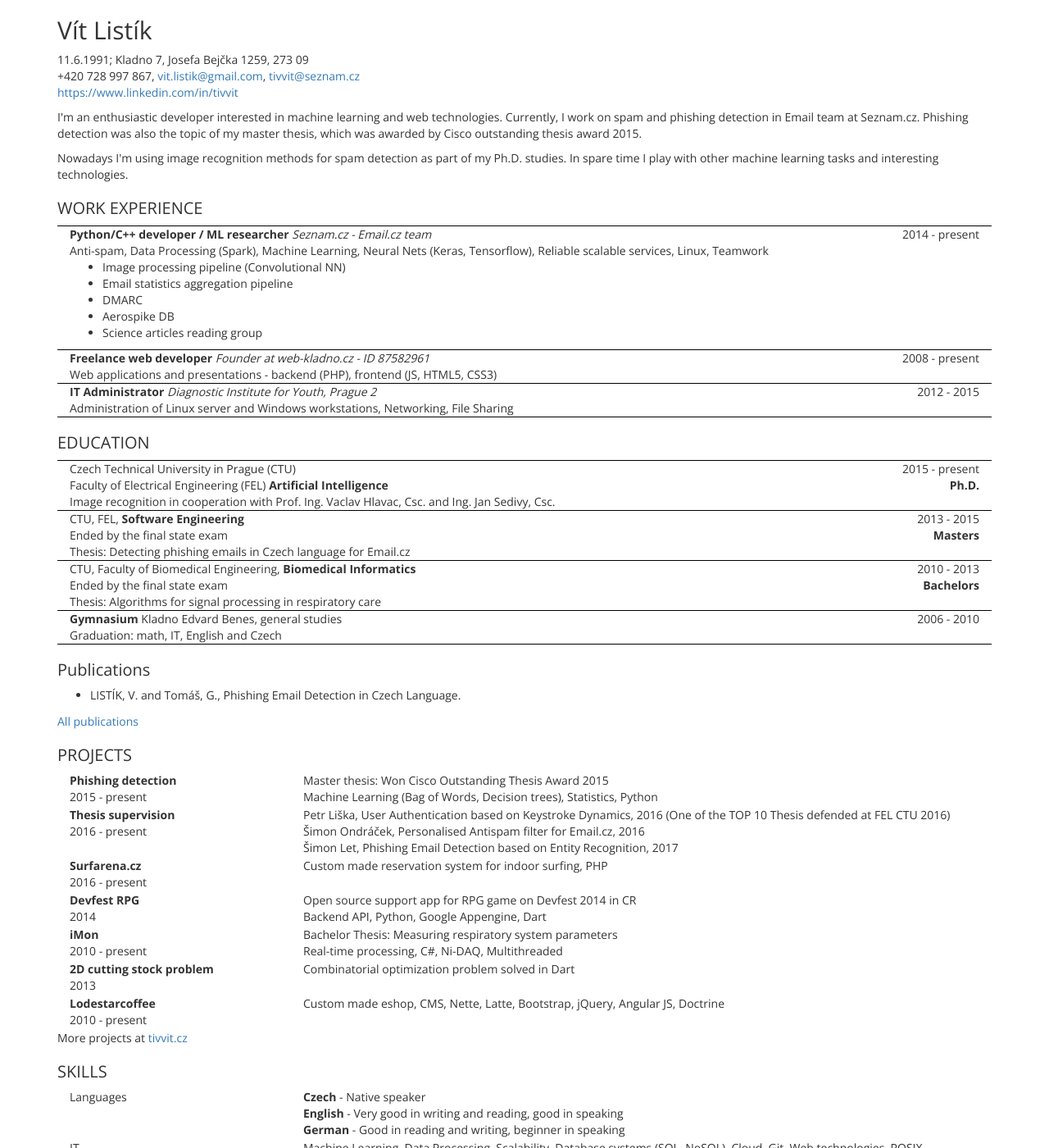
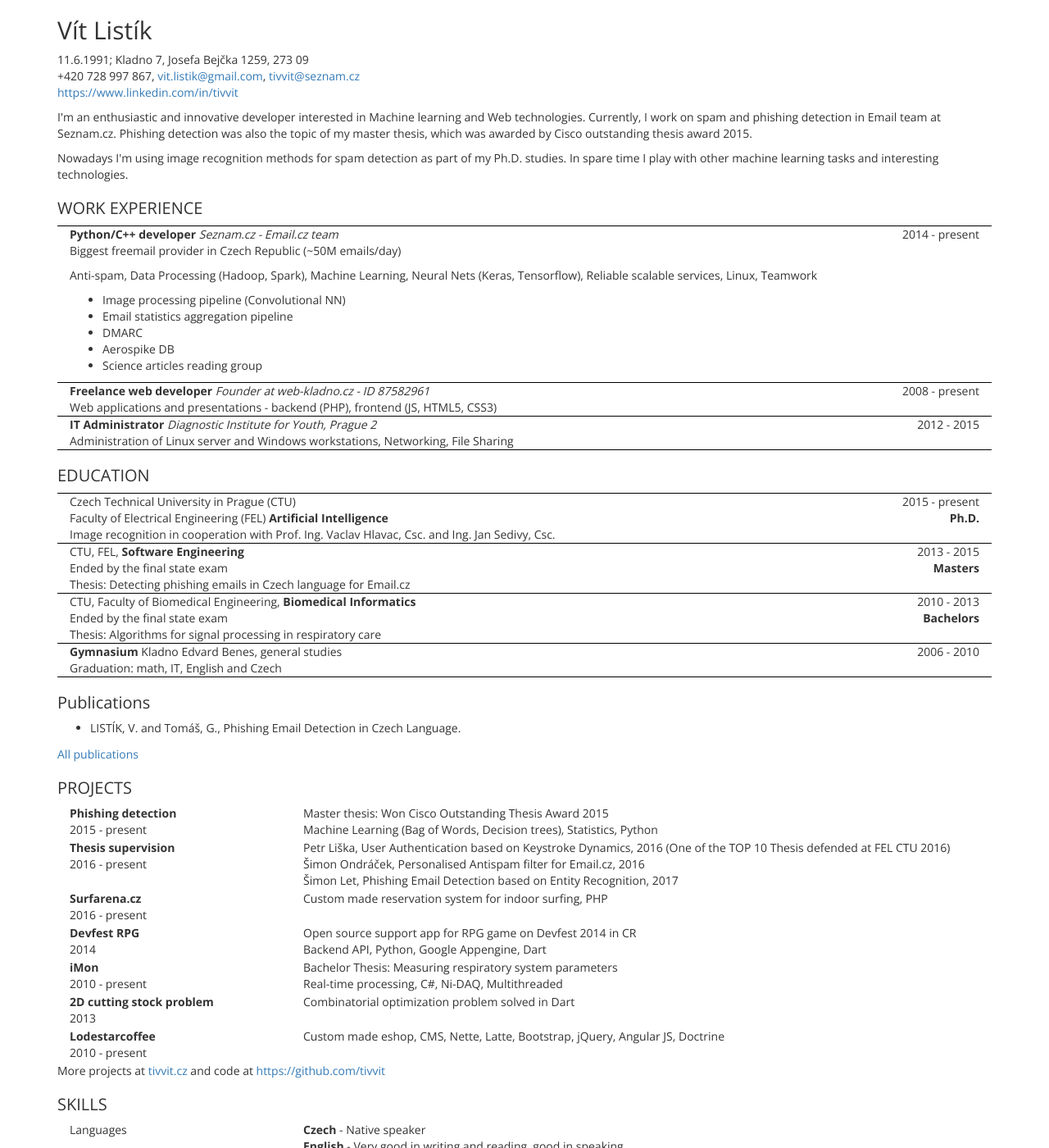
Before and after one commit to tivvit/tivvit.github.io, a Jekyll site: the page cv.html, which Jekyll copies as it is, in a window 1280 px wide and 1400 px high. Shown: the whole window at 82% size. Built offline with Jekyll 4.4.1, drawn with Linux system fonts in a browser that asks for light colours.

Commit message:
Update cv.html

```diff
--- a/cv.html
+++ b/cv.html
@@ -34,7 +34,7 @@
 </p>
 
 <p>
-    I'm an enthusiastic developer interested in machine learning and web technologies.
+    I'm an enthusiastic and innovative developer interested in Machine learning and Web technologies.
     Currently, I work on spam and phishing detection in Email team at Seznam.cz. Phishing detection was also the topic of my
     master thesis, which was awarded by Cisco outstanding thesis award 2015.
 </p>
@@ -47,10 +47,12 @@
 
 <div class="clearfix lineBlock first">
     <div class="col-xs-9">
-        <b>Python/C++ developer / ML researcher</b> <i>Seznam.cz - Email.cz team</i>
+        <b>Python/C++ developer</b> <i>Seznam.cz - Email.cz team</i>
     </div>
     <div class="col-xs-3 date">2014 - present</div>
-    <div class="col-xs-12">Anti-spam, Data Processing (Spark), Machine Learning, Neural Nets (Keras, Tensorflow), Reliable scalable services, Linux, Teamwork
+    <div class="col-xs-12">
+        <p>Biggest freemail provider in Czech Republic (~50M emails/day)</p>
+        <p>Anti-spam, Data Processing (Hadoop, Spark), Machine Learning, Neural Nets (Keras, Tensorflow), Reliable scalable services, Linux, Teamwork</p>
     <ul>
         <li>Image processing pipeline (Convolutional NN)</li>
         <li>Email statistics aggregation pipeline</li>
@@ -199,7 +201,7 @@
     </div>
 </div>
 
-More projects at <a href="https://tivvit.cz">tivvit.cz</a>
+More projects at <a href="https://tivvit.cz">tivvit.cz</a> and code at <a href="https://github.com/tivvit">https://github.com/tivvit</a>
 
 <h2>SKILLS</h2>
 
```
